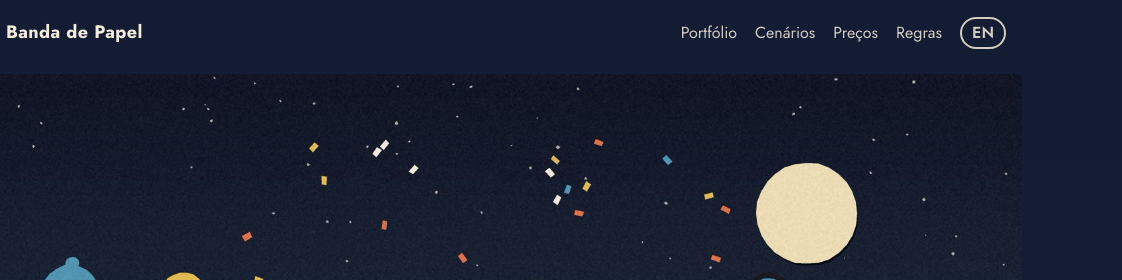
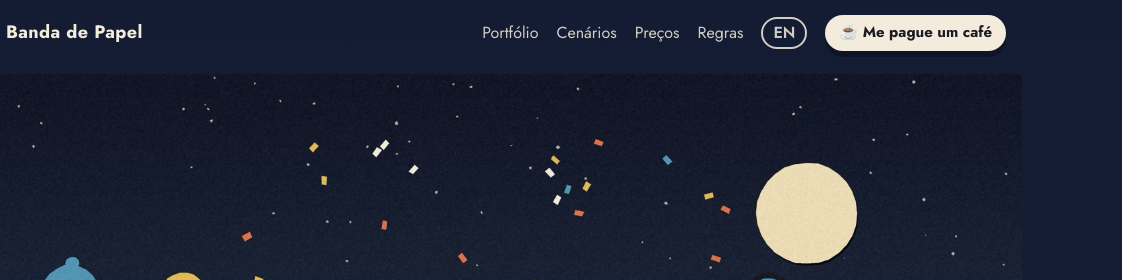
Before and after one commit to savi8sant8s/banda-de-papel-site, a plain HTML site: page index.html in a window 1280 px wide. Shown: the top 280 px of the page, 158-1280 px from the left. Drawn offline with Linux system fonts and the light colour scheme; no server answers.

Commit message:
Add Buy Me a Coffee button to the header
Co-Authored-By: Claude Opus 5.5 <noreply@anthropic.com>

```diff
--- a/index.html
+++ b/index.html
@@ -30,6 +30,7 @@
       <a href="#regras">Regras</a>
       <a class="lang" href="en/" hreflang="en" lang="en">EN</a>
     </nav>
+    <a class="cafe" href="https://buymeacoffee.com/bandadepapel" target="_blank" rel="noopener">☕ Me pague um café</a>
   </header>
 
   <main>
--- a/styles.css
+++ b/styles.css
@@ -49,7 +49,15 @@ a { color: inherit; }
 .top nav a { text-decoration: none; opacity: .85; }
 .top nav a:hover { opacity: 1; }
 .lang { border: 2px solid var(--paper); padding: 2px 10px; border-radius: 99px; font-weight: 600; }
+.top { gap: 18px; }
+.top nav { margin-left: auto; }
+.cafe {
+  background: var(--paper); color: var(--ink); text-decoration: none; font-weight: 700; font-size: 15px;
+  padding: 6px 14px; border-radius: 99px; white-space: nowrap; box-shadow: var(--shadow);
+}
+.cafe:hover { background: var(--orange); color: #fff; }
 @media (max-width: 720px) {
+  .cafe { order: 2; margin-left: auto; font-size: 14px; padding: 5px 12px; }
   /* no celular o menu vai pra uma linha própria, que rola de lado se não couber */
   .top { flex-wrap: wrap; gap: 8px; padding-block: 12px 4px; }
   .top nav { order: 3; width: 100%; gap: 20px; font-size: 15px; overflow-x: auto; scrollbar-width: none; padding: 4px 0; }
```
Also changed, not shown: en/index.html (+1 -0 lines).
